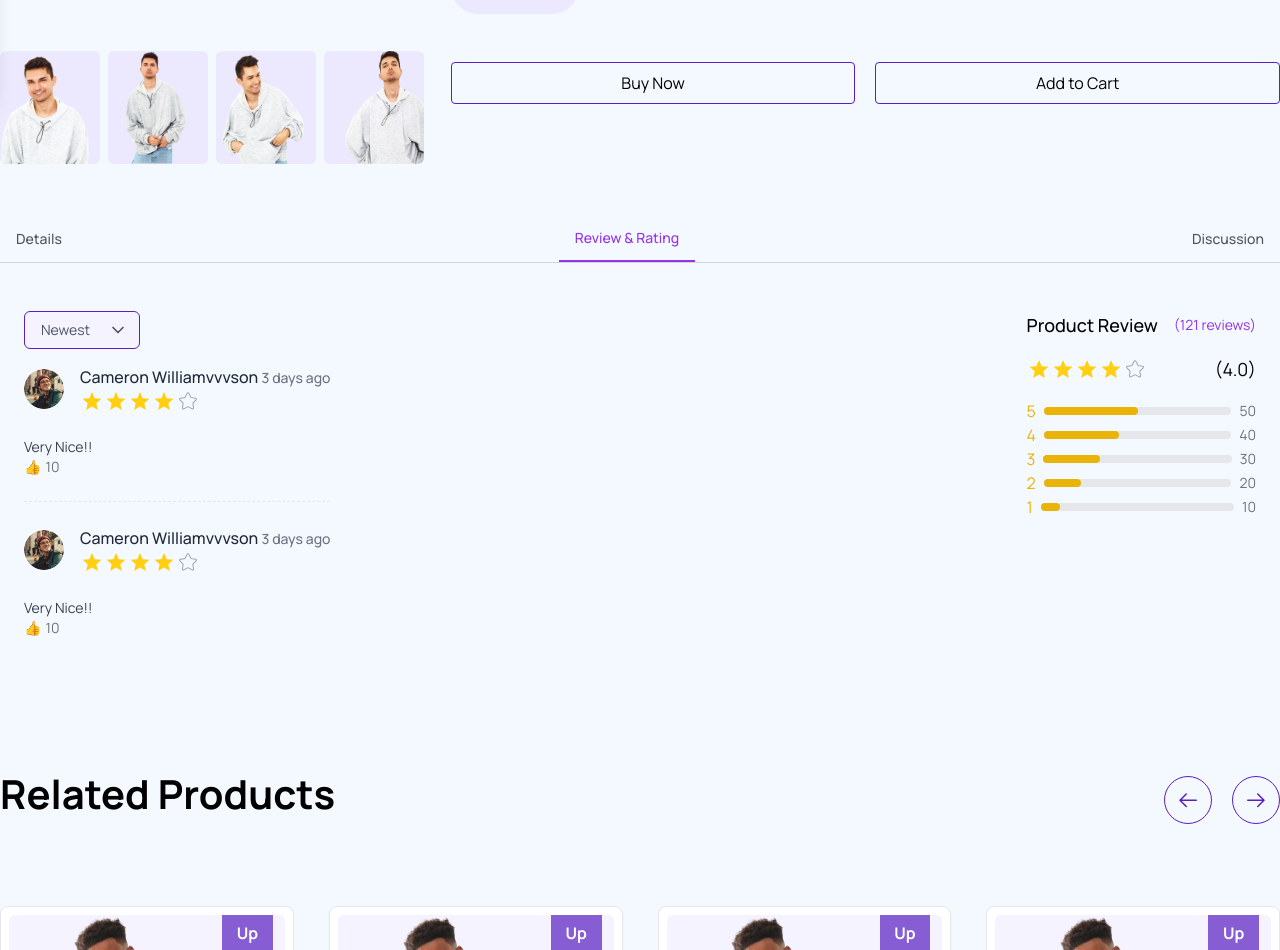
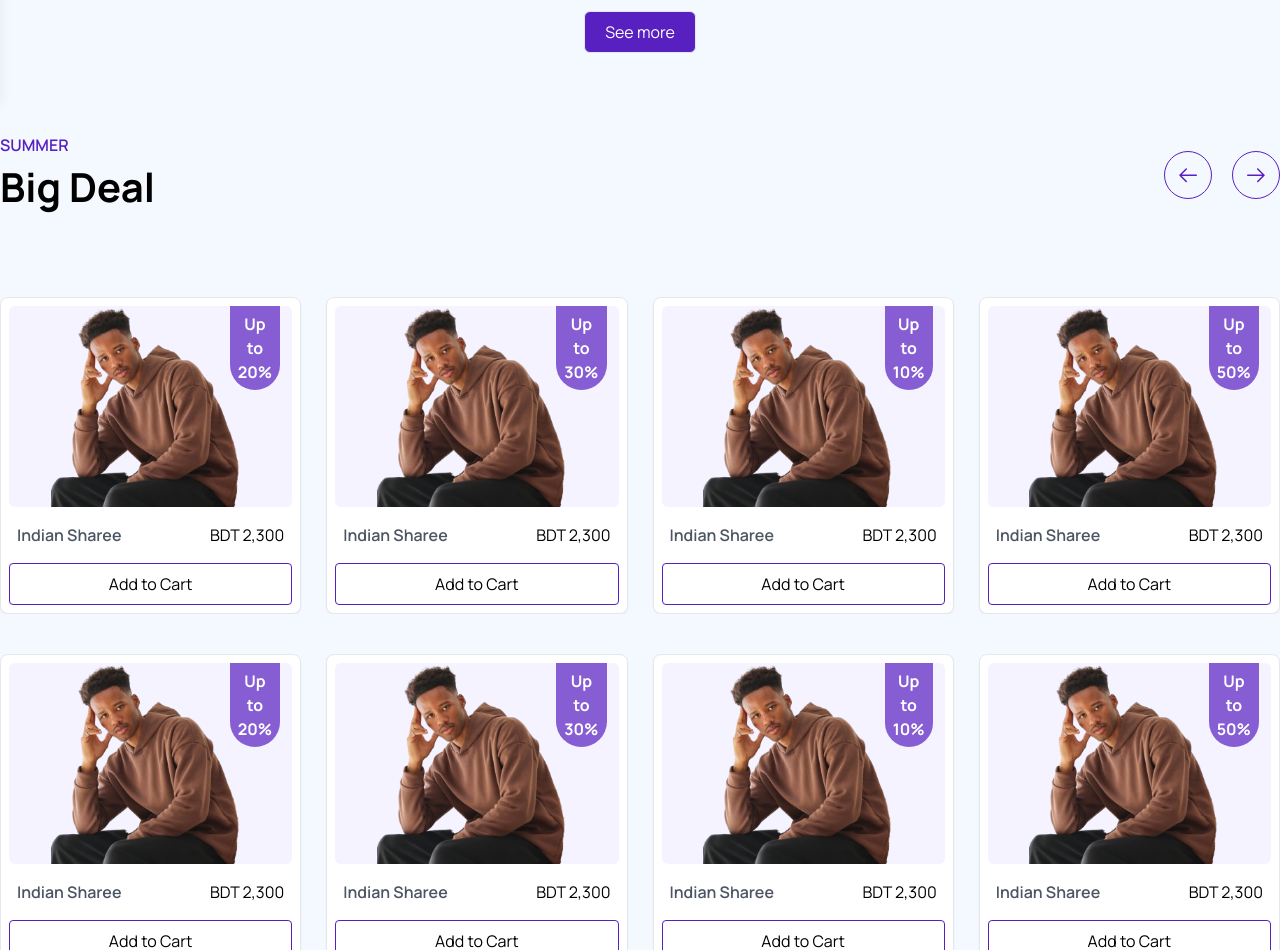
Before and after one commit to mdsajalali/we5ive-fashion, a Next.js app: page /shops in a window 1280 px wide. Shown: the part 702-1652 px from the top of the page. Built offline with nearby package versions, Linux system fonts and the light colour scheme.

Commit message:
code: refactor

```diff
--- a/public/products.json
+++ b/public/products.json
@@ -3,60 +3,41 @@
     "id": 1,
     "img": "/products/hoodie.png",
     "product_name": "Indian Sharee",
-    "price": "2,300"
+    "price": "2,300",
+    "up_to": "20"
   },
   {
     "id": 2,
     "img": "/products/hoodie.png",
     "product_name": "Indian Sharee",
-    "price": "2,300"
+    "price": "2,300",
+    "up_to": "30"
   },
   {
     "id": 3,
     "img": "/products/hoodie.png",
     "product_name": "Indian Sharee",
-    "price": "2,300"
+    "price": "2,300",
+    "up_to": "10"
   },
   {
     "id": 4,
     "img": "/products/hoodie.png",
     "product_name": "Indian Sharee",
-    "price": "2,300"
+    "price": "2,300",
+    "up_to": "50"
   },
   {
     "id": 5,
     "img": "/products/hoodie.png",
     "product_name": "Indian Sharee",
-    "price": "2,300"
+    "price": "2,300",
+    "up_to": "50"
   },
   {
     "id": 6,
     "img": "/products/hoodie.png",
     "product_name": "Indian Sharee",
     "price": "2,300"
-  },
-  {
-    "id": 7,
-    "img": "/products/hoodie.png",
-    "product_name": "Indian Sharee",
-    "price": "2,300"
-  },
-  {
-    "id": 8,
-    "img": "/products/hoodie.png",
-    "product_name": "Indian Sharee",
-    "price": "2,300"
-  },
-  {
-    "id": 9,
-    "img": "/products/hoodie.png",
-    "product_name": "Indian Sharee",
-    "price": "2,300"
-  },
-  {
-    "id": 10,
-    "img": "/products/hoodie.png",
-    "product_name": "Indian Sharee",
-    "price": "2,300"
   }
 ]
--- /dev/null
+++ b/src/app/shops/[id]/page.tsx
@@ -0,0 +1,19 @@
+import ProductDetails from "@/components/ProductDetails";
+import RelatedProducts from "@/components/RelatedProducts";
+import Reviews from "@/components/Reviews";
+import YourBag from "@/components/YourBag";
+
+const ShopsPage = () => {
+  return (
+    <div className="bg-[#F4F8FF]">
+      <div className="hidden xl:block">
+        <YourBag />
+      </div>
+      <ProductDetails />
+      <Reviews />
+      <RelatedProducts />
+    </div>
+  );
+};
+
+export default ShopsPage;
--- a/src/app/shops/page.tsx
+++ b/src/app/shops/page.tsx
@@ -1,19 +1,13 @@
-import ProductDetails from "@/components/ProductDetails";
-import RelatedProducts from "@/components/RelatedProducts";
-import Reviews from "@/components/Reviews";
-import YourBag from "@/components/YourBag";
+import NewArrivals from "@/components/NewArrivals";
+import SummerProducts from "@/components/SummerProducts";
 
-const ShopsPage = () => {
+export default function page() {
   return (
-    <div className="bg-[#F4F8FF]">
-      <div className="hidden xl:block">
-        <YourBag />
+    <div>
+      <div className="bg-[#F4F8FF]">
+        <NewArrivals />
+        <SummerProducts />
       </div>
-      <ProductDetails />
-      <Reviews />
-      <RelatedProducts />
     </div>
   );
-};
-
-export default ShopsPage;
+}
--- a/src/components/NewArrivals.tsx
+++ b/src/components/NewArrivals.tsx
@@ -7,6 +7,7 @@ import SliderArrowBtn from "./shared/SliderArrowBtn";
 import Container from "./shared/Container";
 import { useEffect, useState } from "react";
 import ProductCard from "./shared/ProductCard";
+import Link from "next/link";
 
 interface Product {
   id: number;
@@ -86,11 +87,11 @@ const NewArrivals = () => {
               </SwiperSlide>
             ))}
           </Swiper>
-          <div className="mt-6 flex justify-center">
+          <Link href="/shops" className="mt-6 flex justify-center">
             <button className="rounded-md border bg-primary px-5 py-2 text-white duration-300 hover:border-primary hover:bg-transparent hover:text-black">
               See more
             </button>
-          </div>
+          </Link>
         </div>
       </Container>
     </section>
--- a/src/components/RelatedProducts.tsx
+++ b/src/components/RelatedProducts.tsx
@@ -7,6 +7,7 @@ import SliderArrowBtn from "./shared/SliderArrowBtn";
 import Container from "./shared/Container";
 import { useEffect, useState } from "react";
 import ProductCard from "./shared/ProductCard";
+import Link from "next/link";
 
 interface Product {
   id: number;
@@ -83,11 +84,11 @@ const RelatedProducts = () => {
               </SwiperSlide>
             ))}
           </Swiper>
-          <div className="mt-6 flex justify-center">
+          <Link href="/shops" className="mt-6 flex justify-center">
             <button className="rounded-md border bg-primary px-5 py-2 text-white duration-300 hover:border-primary hover:bg-transparent hover:text-black">
               See more
             </button>
-          </div>
+          </Link>
         </div>
       </Container>
     </section>
--- a/src/components/SummerProducts.tsx
+++ b/src/components/SummerProducts.tsx
@@ -7,6 +7,7 @@ import SliderArrowBtn from "./shared/SliderArrowBtn";
 import Container from "./shared/Container";
 import { useEffect, useState } from "react";
 import ProductCard from "./shared/ProductCard";
+import Link from "next/link";
 
 interface Product {
   id: number;
@@ -120,11 +121,11 @@ const SummerProducts = () => {
               ))}
             </Swiper>
           </div>
-          <div className="mt-6 flex justify-center">
+          <Link href="/shops" className="mt-6 flex justify-center">
             <button className="rounded-md border bg-primary px-5 py-2 text-white duration-300 hover:border-primary hover:bg-transparent hover:text-black">
               See more
             </button>
-          </div>
+          </Link>
         </div>
       </Container>
     </section>
--- a/src/components/shared/Button.tsx
+++ b/src/components/shared/Button.tsx
@@ -1,18 +1,23 @@
 import Image from "next/image";
+import Link from "next/link";
 
 export default function Button() {
   return (
     <div className="flex cursor-pointer items-center justify-center md:justify-start">
-      <button className="rounded-full bg-[#8F71E1] hover:bg-primary duration-300 px-[30px] py-[11px] font-thin text-white">
+      <Link href="/shops">
+        <button className="rounded-full bg-[#8F71E1] px-[30px] py-[11px] font-thin text-white duration-300 hover:bg-primary">
           Shop Now
         </button>
+      </Link>
+      <Link href="/shops">
         <Image
           src="/arrow_right.svg"
           alt="arrow"
           width={40}
           height={40}
-        className="rounded-full bg-[#8F71E1] hover:bg-primary duration-300 p-2 text-white"
+          className="rounded-full bg-[#8F71E1] p-2 text-white duration-300 hover:bg-primary"
         />
+      </Link>
     </div>
   );
 }
--- a/src/components/shared/ProductCard.tsx
+++ b/src/components/shared/ProductCard.tsx
@@ -1,9 +1,11 @@
 import { ProductCardProps } from "@/types/index.type";
 import Image from "next/image";
+import Link from "next/link";
 
 const ProductCard = ({ product }: ProductCardProps) => {
   return (
     <div className="rounded-lg border bg-white p-2 shadow-sm transition-shadow hover:shadow-md">
+      <Link href={`/shops/${product.id}`}>
         <div className="relative">
           <div className="rounded-md bg-secondary">
             <Image
@@ -21,12 +23,15 @@ const ProductCard = ({ product }: ProductCardProps) => {
             <h2 className="text-md">BDT {product.price}</h2>
           </div>
           {/* Discount */}
+          {product.up_to && (
             <div className="absolute right-3 top-0 rounded-b-full bg-primary/70 px-2 py-[6px] text-center font-bold text-white">
               <h1>Up</h1>
               <h1>to</h1>
-          <p>40%</p>
+              <p>{product.up_to}%</p>
             </div>
+          )}
         </div>
+      </Link>
 
       <button className="mt-4 w-full rounded border border-primary px-2 py-2 transition-colors hover:bg-primary hover:text-white">
         Add to Cart
--- a/src/types/index.type.ts
+++ b/src/types/index.type.ts
@@ -6,9 +6,11 @@ export interface SliderArrowBtnProps {
 
 // PRODUCTS TYPE
 interface Product {
+  id: number;
   product_name: string;
   img: string;
   price: number;
+  up_to?: string;
 }
 
 export interface ProductCardProps {
```
Lines whose indentation alone changed are shown as unchanged.
